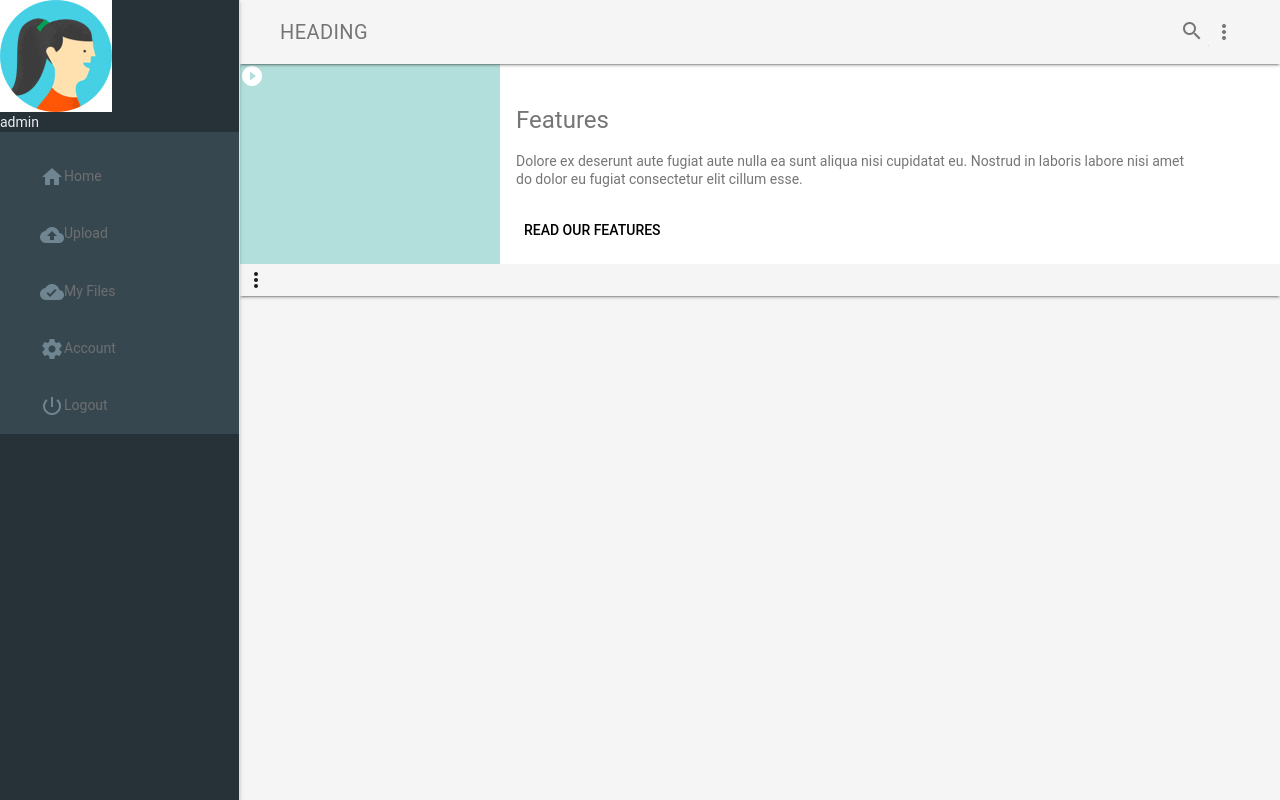
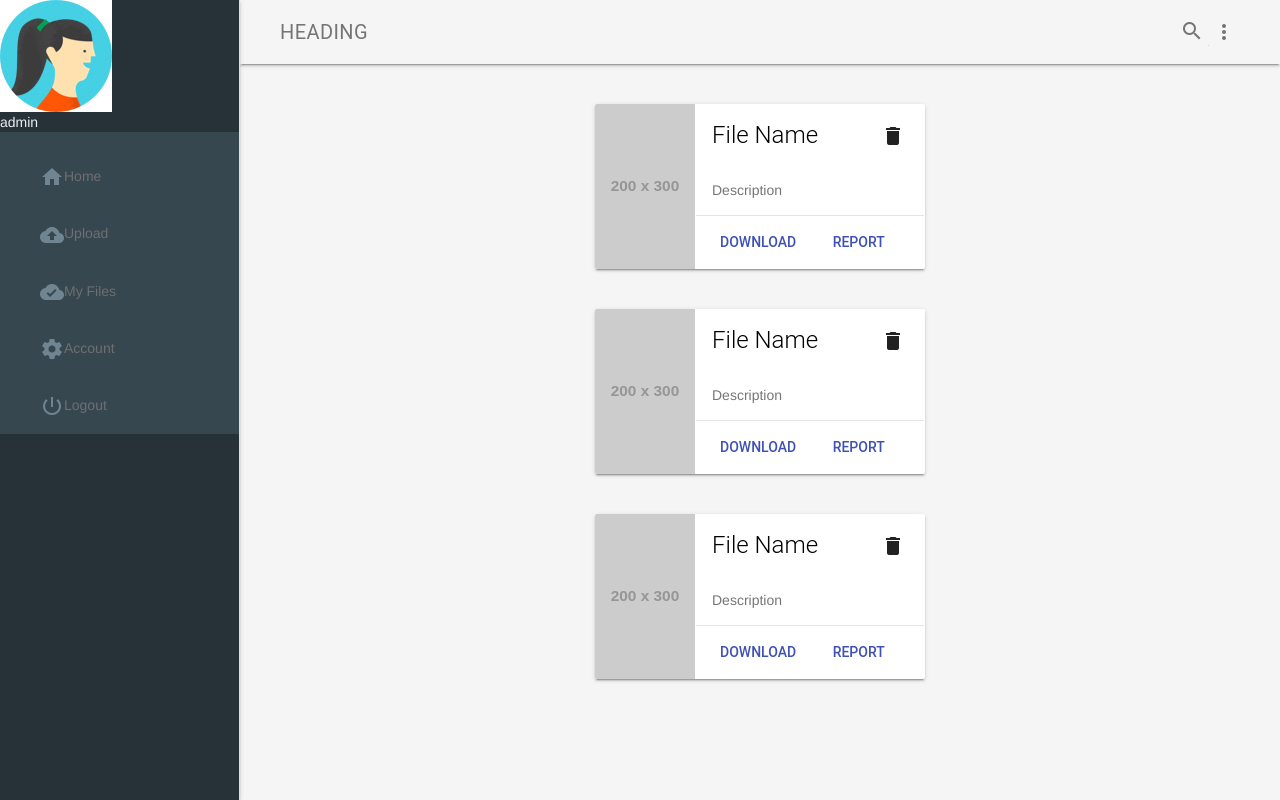
Before and after one commit to himanshu-nain/EngiHub, a Django app: page /dashboard/ in a window 1280 px wide. Run offline with Django 3.2, Linux system fonts and the light colour scheme; a user stored in the database is signed in; grey boxes labelled with a size stand in for pictures from a placeholder-image service; some libraries are stand-ins or nearby versions.

Commit message:
Changed Dashboard style

```diff
--- a/static/dashboard/dash-styles.css
+++ /dev/null
@@ -1,238 +0,0 @@
-/**
- * Copyright 2015 Google Inc. All Rights Reserved.
- *
- * Licensed under the Apache License, Version 2.0 (the "License");
- * you may not use this file except in compliance with the License.
- * You may obtain a copy of the License at
- *
- *      http://www.apache.org/licenses/LICENSE-2.0
- *
- * Unless required by applicable law or agreed to in writing, software
- * distributed under the License is distributed on an "AS IS" BASIS,
- * WITHOUT WARRANTIES OR CONDITIONS OF ANY KIND, either express or implied.
- * See the License for the specific language governing permissions and
- * limitations under the License.
- */
-
-html, body {
-  font-family: 'Roboto', 'Helvetica', sans-serif;
-  margin: 0;
-  padding: 0;
-}
-.mdl-demo .mdl-layout__header-row {
-  padding-left: 40px;
-}
-.mdl-demo .mdl-layout.is-small-screen .mdl-layout__header-row h3 {
-  font-size: inherit;
-}
-.mdl-demo .mdl-layout__tab-bar-button {
-  display: none;
-}
-.mdl-demo .mdl-layout.is-small-screen .mdl-layout__tab-bar .mdl-button {
-  display: none;
-}
-.mdl-demo .mdl-layout:not(.is-small-screen) .mdl-layout__tab-bar,
-.mdl-demo .mdl-layout:not(.is-small-screen) .mdl-layout__tab-bar-container {
-  overflow: visible;
-}
-.mdl-demo .mdl-layout__tab-bar-container {
-  height: 64px;
-}
-.mdl-demo .mdl-layout__tab-bar {
-  padding: 0;
-  padding-left: 16px;
-  box-sizing: border-box;
-  height: 100%;
-  width: 100%;
-}
-.mdl-demo .mdl-layout__tab-bar .mdl-layout__tab {
-  height: 64px;
-  line-height: 64px;
-}
-.mdl-demo .mdl-layout__tab-bar .mdl-layout__tab.is-active::after {
-  background-color: white;
-  height: 4px;
-}
-.mdl-demo main > .mdl-layout__tab-panel {
-  padding: 8px;
-  padding-top: 48px;
-}
-.mdl-demo .mdl-card {
-  height: auto;
-  display: -webkit-flex;
-  display: -ms-flexbox;
-  display: flex;
-  -webkit-flex-direction: column;
-      -ms-flex-direction: column;
-          flex-direction: column;
-}
-.mdl-demo .mdl-card > * {
-  height: auto;
-}
-.mdl-demo .mdl-card .mdl-card__supporting-text {
-  margin: 40px;
-  -webkit-flex-grow: 1;
-      -ms-flex-positive: 1;
-          flex-grow: 1;
-  padding: 0;
-  color: inherit;
-  width: calc(100% - 80px);
-}
-.mdl-demo.mdl-demo .mdl-card__supporting-text h4 {
-  margin-top: 0;
-  margin-bottom: 20px;
-}
-.mdl-demo .mdl-card__actions {
-  margin: 0;
-  padding: 4px 40px;
-  color: inherit;
-}
-.mdl-demo .mdl-card__actions a {
-  color: #00BCD4;
-  margin: 0;
-}
-.mdl-demo .mdl-card__actions a:hover,
-.mdl-demo .mdl-card__actions a:active {
-  color: inherit;
-  background-color: transparent;
-}
-.mdl-demo .mdl-card__supporting-text + .mdl-card__actions {
-  border-top: 1px solid rgba(0, 0, 0, 0.12);
-}
-.mdl-demo #add {
-  position: absolute;
-  right: 40px;
-  top: 36px;
-  z-index: 999;
-}
-
-.mdl-demo .mdl-layout__content section:not(:last-of-type) {
-  position: relative;
-  margin-bottom: 48px;
-}
-.mdl-demo section.section--center {
-  max-width: 860px;
-}
-.mdl-demo #features section.section--center {
-  max-width: 620px;
-}
-.mdl-demo section > header{
-  display: -webkit-flex;
-  display: -ms-flexbox;
-  display: flex;
-  -webkit-align-items: center;
-      -ms-flex-align: center;
-          align-items: center;
-  -webkit-justify-content: center;
-      -ms-flex-pack: center;
-          justify-content: center;
-}
-.mdl-demo section > .section__play-btn {
-  min-height: 200px;
-}
-.mdl-demo section > header > .material-icons {
-  font-size: 3rem;
-}
-.mdl-demo section > button {
-  position: absolute;
-  z-index: 99;
-  top: 8px;
-  right: 8px;
-}
-.mdl-demo section .section__circle {
-  display: -webkit-flex;
-  display: -ms-flexbox;
-  display: flex;
-  -webkit-align-items: center;
-      -ms-flex-align: center;
-          align-items: center;
-  -webkit-justify-content: flex-start;
-      -ms-flex-pack: start;
-          justify-content: flex-start;
-  -webkit-flex-grow: 0;
-      -ms-flex-positive: 0;
-          flex-grow: 0;
-  -webkit-flex-shrink: 1;
-      -ms-flex-negative: 1;
-          flex-shrink: 1;
-}
-.mdl-demo section .section__text {
-  -webkit-flex-grow: 1;
-      -ms-flex-positive: 1;
-          flex-grow: 1;
-  -webkit-flex-shrink: 0;
-      -ms-flex-negative: 0;
-          flex-shrink: 0;
-  padding-top: 8px;
-}
-.mdl-demo section .section__text h5 {
-  font-size: inherit;
-  margin: 0;
-  margin-bottom: 0.5em;
-}
-.mdl-demo section .section__text a {
-  text-decoration: none;
-}
-.mdl-demo section .section__circle-container > .section__circle-container__circle {
-  width: 64px;
-  height: 64px;
-  border-radius: 32px;
-  margin: 8px 0;
-}
-.mdl-demo section.section--footer .section__circle--big {
-  width: 100px;
-  height: 100px;
-  border-radius: 50px;
-  margin: 8px 32px;
-}
-.mdl-demo .is-small-screen section.section--footer .section__circle--big {
-  width: 50px;
-  height: 50px;
-  border-radius: 25px;
-  margin: 8px 16px;
-}
-.mdl-demo section.section--footer {
-  padding: 64px 0;
-  margin: 0 -8px -8px -8px;
-}
-.mdl-demo section.section--center .section__text:not(:last-child) {
-  border-bottom: 1px solid rgba(0,0,0,.13);
-}
-.mdl-demo .mdl-card .mdl-card__supporting-text > h3:first-child {
-  margin-bottom: 24px;
-}
-.mdl-demo .mdl-layout__tab-panel:not(#overview) {
-  background-color: white;
-}
-.mdl-demo #features section {
-  margin-bottom: 72px;
-}
-.mdl-demo #features h4, #features h5 {
-  margin-bottom: 16px;
-}
-.mdl-demo .toc {
-  border-left: 4px solid #C1EEF4;
-  margin: 24px;
-  padding: 0;
-  padding-left: 8px;
-  display: -webkit-flex;
-  display: -ms-flexbox;
-  display: flex;
-  -webkit-flex-direction: column;
-      -ms-flex-direction: column;
-          flex-direction: column;
-}
-.mdl-demo .toc h4 {
-  font-size: 0.9rem;
-  margin-top: 0;
-}
-.mdl-demo .toc a {
-  color: #4DD0E1;
-  text-decoration: none;
-  font-size: 16px;
-  line-height: 28px;
-  display: block;
-}
-.mdl-demo .mdl-menu__container {
-  z-index: 99;
-}
--- /dev/null
+++ b/static/dashboard/dash.css
@@ -0,0 +1,16 @@
+
+.mdl-card {
+  margin-top: 40px;
+}
+.mdl-card {
+margin-left: auto;
+    margin-right: auto;
+
+}
+
+.mdl-card--horizontal {
+  min-height: 0px;
+}
+.mdl-card--horizontal table {
+  border-spacing: 0;
+}
--- a/templates/dashboard/dashboard.html
+++ b/templates/dashboard/dashboard.html
@@ -6,35 +6,85 @@
 
     {% block stylesheets %}
 
-    <link rel="stylesheet" href={% static "dashboard/dash-styles.css" %}>
+    <link rel="stylesheet" href={% static "dashboard/dash.css" %}>
 
 {% endblock %}
 
+{% block content %}
+
+ <div class="mdl-card mdl-shadow--2dp mdl-card--horizontal">
+  <table>
+    <tr>
+      <td width="100px" style="background: url('http://placehold.it/200x300/DC143C/FFFFFF') center / cover">
+      </td>
+      <td>
+        <div class="mdl-card__title">
+          <h2 class="mdl-card__title-text">File Name</h2>
+        </div>
+        <div class="mdl-card__supporting-text">
+Description        </div>
+        <div class="mdl-card__actions mdl-card--border">
+          <a class="mdl-button mdl-button--colored mdl-js-button mdl-js-ripple-effect" data-upgraded=",MaterialButton,MaterialRipple">Download</a>
+        <a class="mdl-button mdl-button--colored mdl-js-button mdl-js-ripple-effect" data-upgraded=",MaterialButton,MaterialRipple">Report</a>
+
+        </div>
+        <div class="mdl-card__menu">
+          <button class="mdl-button mdl-button--icon mdl-js-button mdl-js-ripple-effect" data-upgraded=",MaterialButton,MaterialRipple"><i class="material-icons">delete</i></button>
+        </div>
+      </td>
+    </tr>
+  </table>
 
 
+</div>
+<div class="mdl-card mdl-shadow--2dp mdl-card--horizontal">
+  <table>
+    <tr>
+      <td width="100px" style="background: url('http://placehold.it/200x300/DC143C/FFFFFF') center / cover">
+      </td>
+      <td>
+        <div class="mdl-card__title">
+          <h2 class="mdl-card__title-text">File Name</h2>
+        </div>
+        <div class="mdl-card__supporting-text">
+Description        </div>
+        <div class="mdl-card__actions mdl-card--border">
+          <a class="mdl-button mdl-button--colored mdl-js-button mdl-js-ripple-effect" data-upgraded=",MaterialButton,MaterialRipple">Download</a>
+        <a class="mdl-button mdl-button--colored mdl-js-button mdl-js-ripple-effect" data-upgraded=",MaterialButton,MaterialRipple">Report</a>
 
+        </div>
+        <div class="mdl-card__menu">
+          <button class="mdl-button mdl-button--icon mdl-js-button mdl-js-ripple-effect" data-upgraded=",MaterialButton,MaterialRipple"><i class="material-icons">delete</i></button>
+        </div>
+      </td>
+    </tr>
+  </table>
+</div>
 
-{% block content %}
+<div class="mdl-card mdl-shadow--2dp mdl-card--horizontal">
+  <table>
+    <tr>
+      <td width="100px" style="background: url('http://placehold.it/200x300/DC143C/FFFFFF') center / cover">
+      </td>
+      <td>
+        <div class="mdl-card__title">
+          <h2 class="mdl-card__title-text">File Name</h2>
+        </div>
+        <div class="mdl-card__supporting-text">
+Description        </div>
+        <div class="mdl-card__actions mdl-card--border">
+          <a class="mdl-button mdl-button--colored mdl-js-button mdl-js-ripple-effect" data-upgraded=",MaterialButton,MaterialRipple">Download</a>
+        <a class="mdl-button mdl-button--colored mdl-js-button mdl-js-ripple-effect" data-upgraded=",MaterialButton,MaterialRipple">Report</a>
 
-<section class="section--center mdl-grid mdl-grid--no-spacing mdl-shadow--2dp">
-            <header class="section__play-btn mdl-cell mdl-cell--3-col-desktop mdl-cell--2-col-tablet mdl-cell--4-col-phone mdl-color--teal-100 mdl-color-text--white">
-              <i class="material-icons">play_circle_filled</i>
-            </header>
-            <div class="mdl-card mdl-cell mdl-cell--9-col-desktop mdl-cell--6-col-tablet mdl-cell--4-col-phone">
-              <div class="mdl-card__supporting-text">
-                <h4>Features</h4>
-                Dolore ex deserunt aute fugiat aute nulla ea sunt aliqua nisi cupidatat eu. Nostrud in laboris labore nisi amet do dolor eu fugiat consectetur elit cillum esse.
-              </div>
-              <div class="mdl-card__actions">
-                <a href="#" class="mdl-button">Read our features</a>
-              </div>
-            </div>
-            <button class="mdl-button mdl-js-button mdl-js-ripple-effect mdl-button--icon" id="btn1">
-              <i class="material-icons">more_vert</i>
-            </button>
-            <ul class="mdl-menu mdl-js-menu mdl-menu--bottom-right" for="btn1">
-            <a href=""><li class="mdl-menu__item">Dolor</li></a>
-            </ul>
-          </section>
+        </div>
+        <div class="mdl-card__menu">
+          <button class="mdl-button mdl-button--icon mdl-js-button mdl-js-ripple-effect" data-upgraded=",MaterialButton,MaterialRipple"><i class="material-icons">delete</i></button>
+        </div>
+      </td>
+    </tr>
+  </table>
+</div>
+
+<br><br>
 
 {% endblock %}
```
Also changed, not shown: db.sqlite3, 1 other file.
